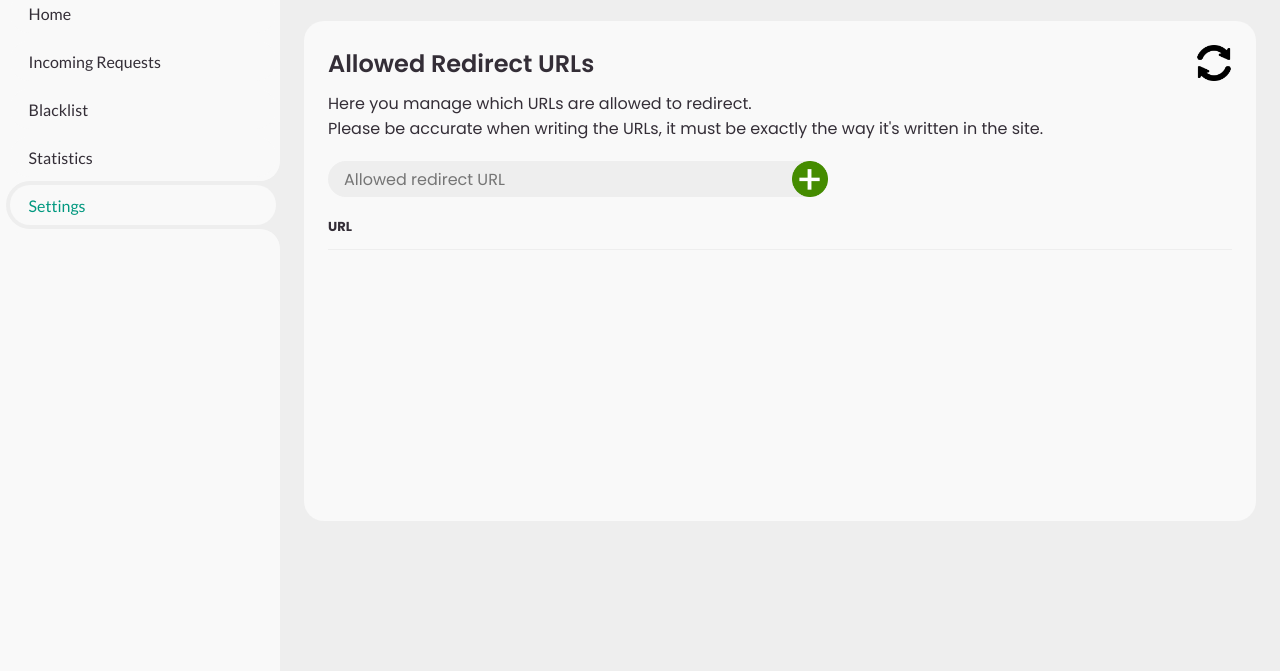
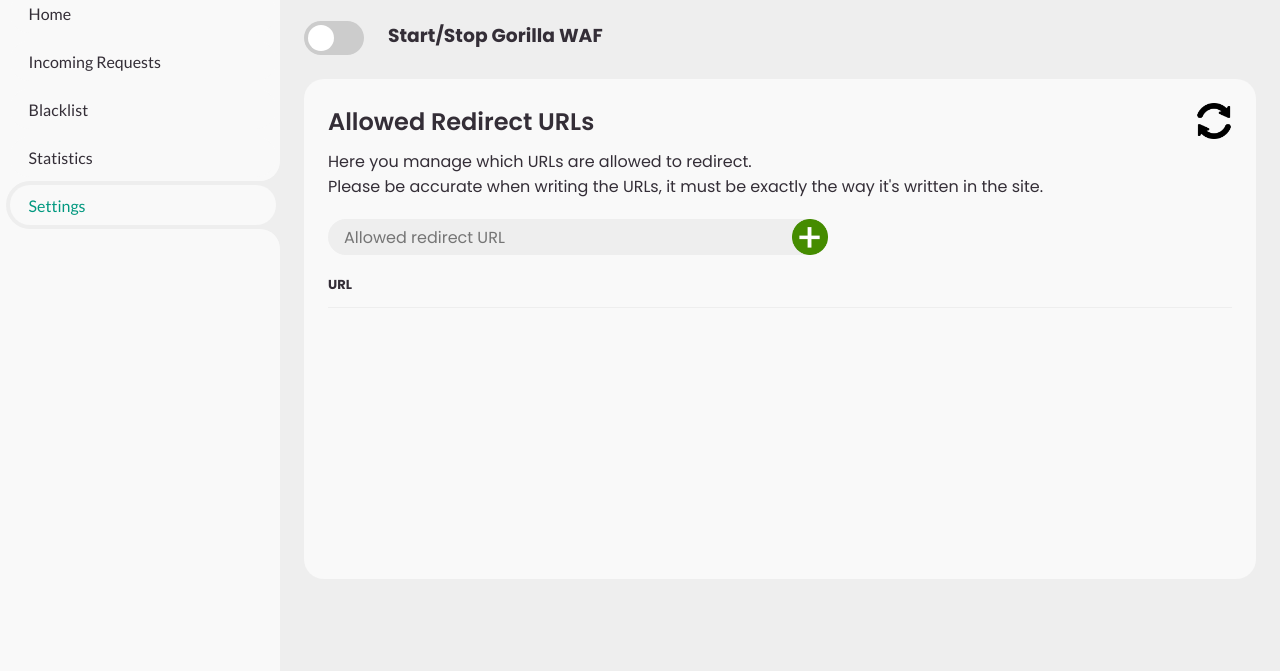
Before and after one commit to alon-nagar/Gorilla-WAF-Project-2023, a plain HTML site: page Gorilla-AdminManager-GUI/Frontend/settings.html in a window 1280 px wide. Shown: the part 129-800 px from the top of the page. Drawn offline with Linux system fonts and the light colour scheme; no server answers.

Commit message:
Styled toggle button

```diff
--- a/Gorilla-AdminManager-GUI/Frontend/settings.html
+++ b/Gorilla-AdminManager-GUI/Frontend/settings.html
@@ -77,6 +77,14 @@
 			</div>
 
 			<div class="table-data">
+				<label class="switch">
+					<input type="checkbox">
+					<span class="slider round"></span>
+				</label>
+				<h3>Start/Stop Gorilla WAF</h3>
+			</div>
+
+			<div class="table-data" id="add-remove-urls">
 
 				<div class="order" id="blacklist_table">
 					<div class="head">
--- a/Gorilla-AdminManager-GUI/Frontend/style.css
+++ b/Gorilla-AdminManager-GUI/Frontend/style.css
@@ -442,6 +442,72 @@ body {
 	height: 36px;
 }
 
+
+/* -----------------------------------------[ TOGGLE SWITCH DESIGN ] ----------------------------------------- */
+/* The switch - the box around the slider */
+.switch {
+	position: relative;
+	display: inline-block;
+	width: 60px;
+	height: 34px;
+  }
+
+  /* Hide default HTML checkbox */
+  .switch input {
+	opacity: 0;
+	width: 0;
+	height: 0;
+  }
+
+  /* The slider */
+  .slider {
+	position: absolute;
+	cursor: pointer;
+	top: 0;
+	left: 0;
+	right: 0;
+	bottom: 0;
+	background-color: #ccc;
+	-webkit-transition: .4s;
+	transition: .4s;
+  }
+
+  .slider:before {
+	position: absolute;
+	content: "";
+	height: 26px;
+	width: 26px;
+	left: 4px;
+	bottom: 4px;
+	background-color: white;
+	-webkit-transition: .4s;
+	transition: .4s;
+  }
+
+  input:checked + .slider {
+	background-color: var(--turquoise);
+  }
+
+  input:focus + .slider {
+	box-shadow: 0 0 1px var(--turquoise);
+  }
+
+  input:checked + .slider:before {
+	-webkit-transform: translateX(26px);
+	-ms-transform: translateX(26px);
+	transform: translateX(26px);
+  }
+
+  /* Rounded sliders */
+  .slider.round {
+	border-radius: 34px;
+  }
+
+  .slider.round:before {
+	border-radius: 50%;
+  }
+
+
 /* -----------------------------------------[ CUSTOMIZE SCREEN FOR DIFFERENT DEVICES ] ----------------------------------------- */
 
 @media screen and (max-width: 768px) {
```
